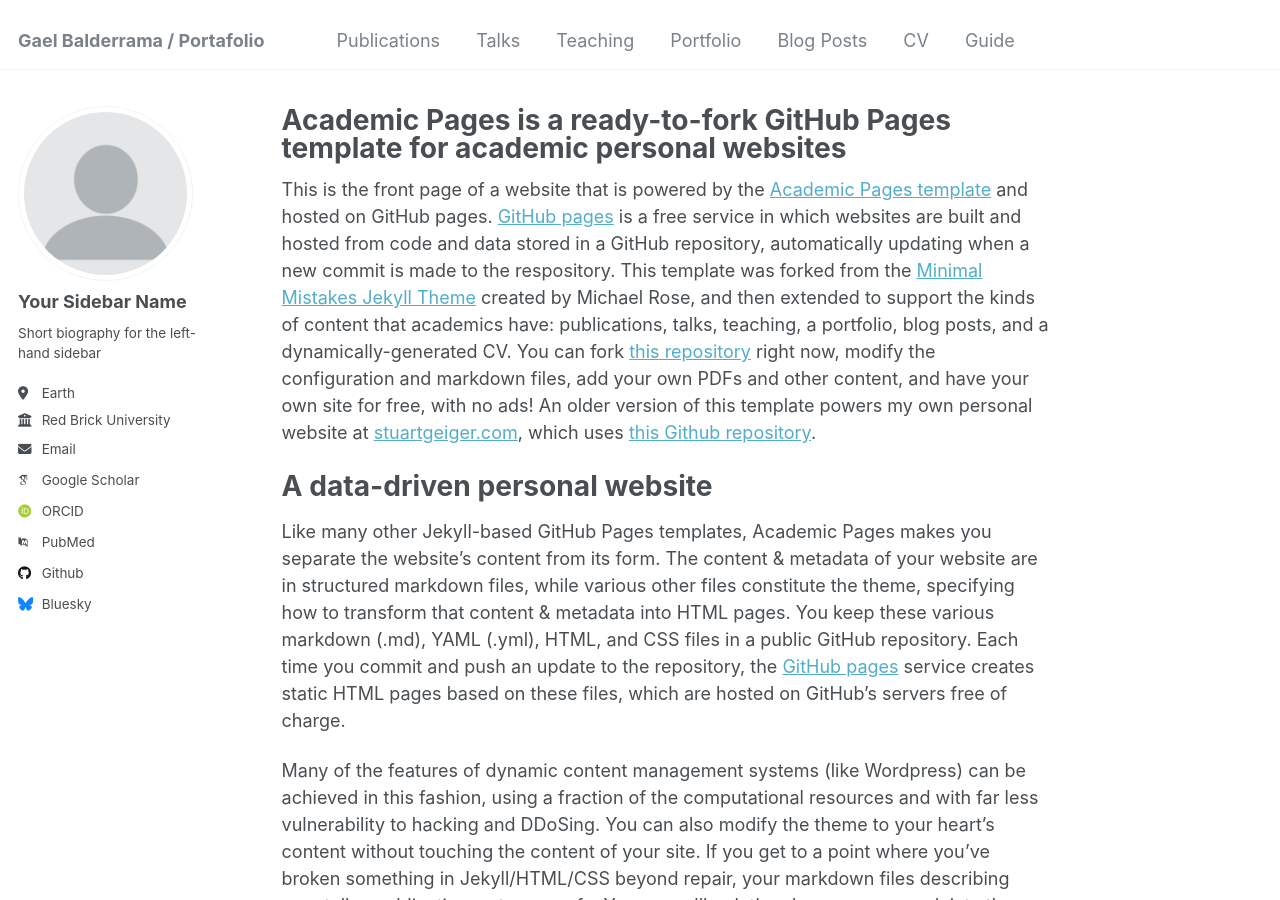
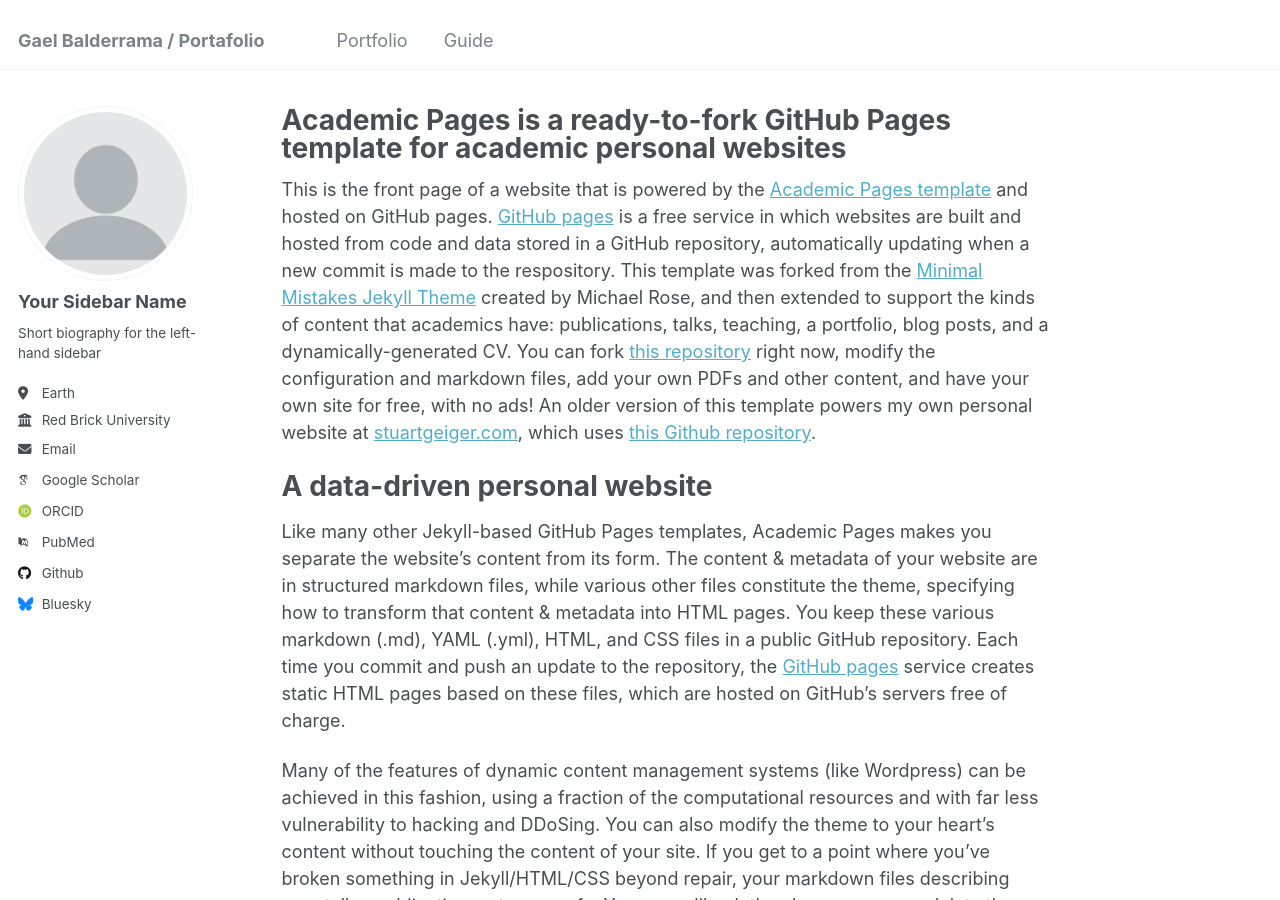
Before and after one commit to Gael12321/Gael12321.github.io, a Jekyll site: the page built from _pages/about.md, in a window 1280 px wide and 900 px high. Built offline with Jekyll 4.4.1, drawn with Linux system fonts in a browser that asks for light colours; some web fonts are replaced.

Commit message:
Update navigation.yml

```diff
--- a/_data/navigation.yml
+++ b/_data/navigation.yml
@@ -5,23 +5,8 @@
 # prevent it from being included in the site.
 
 main:
-  - title: "Publications"
-    url: /publications/
-
-  - title: "Talks"
-    url: /talks/
-
-  - title: "Teaching"
-    url: /teaching/
-
   - title: "Portfolio"
     url: /portfolio/
 
-  - title: "Blog Posts"
-    url: /year-archive/
-
-  - title: "CV"
-    url: /cv/
-
   - title: "Guide"
     url: /markdown/
```
